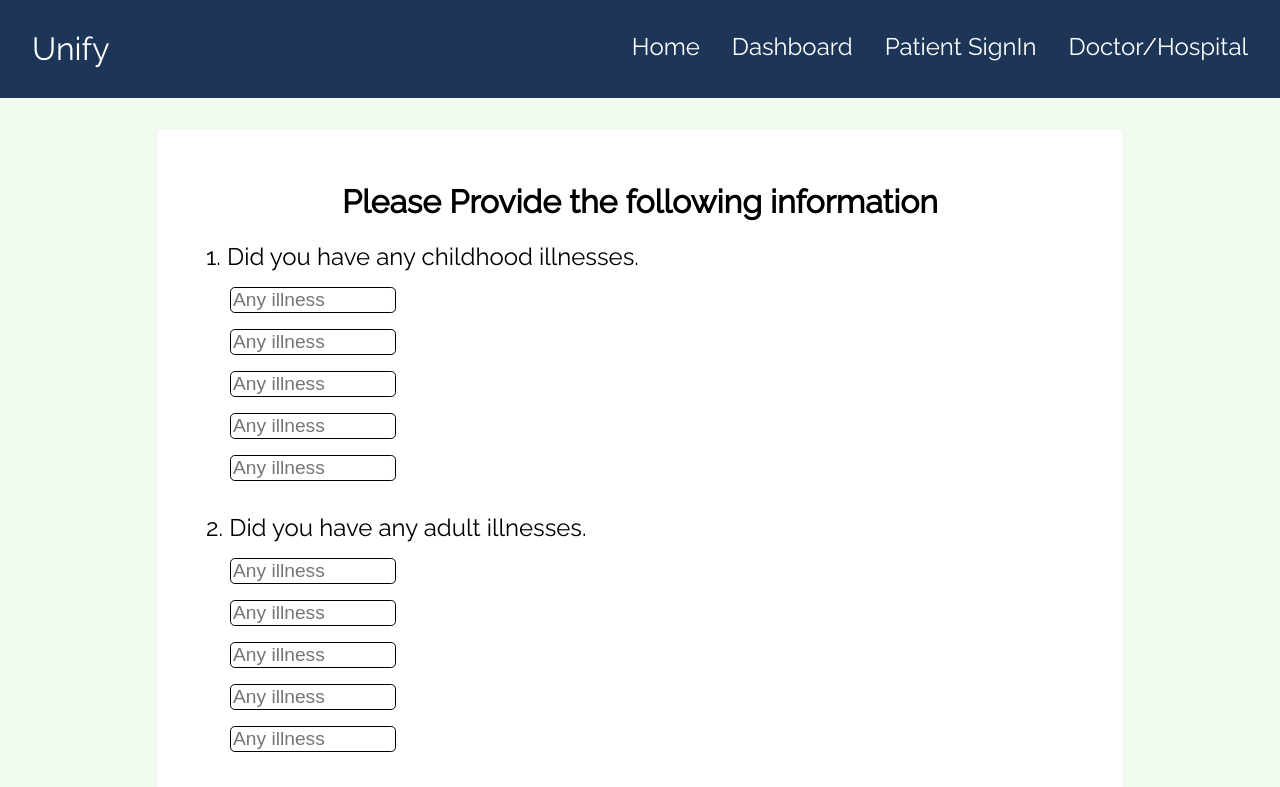
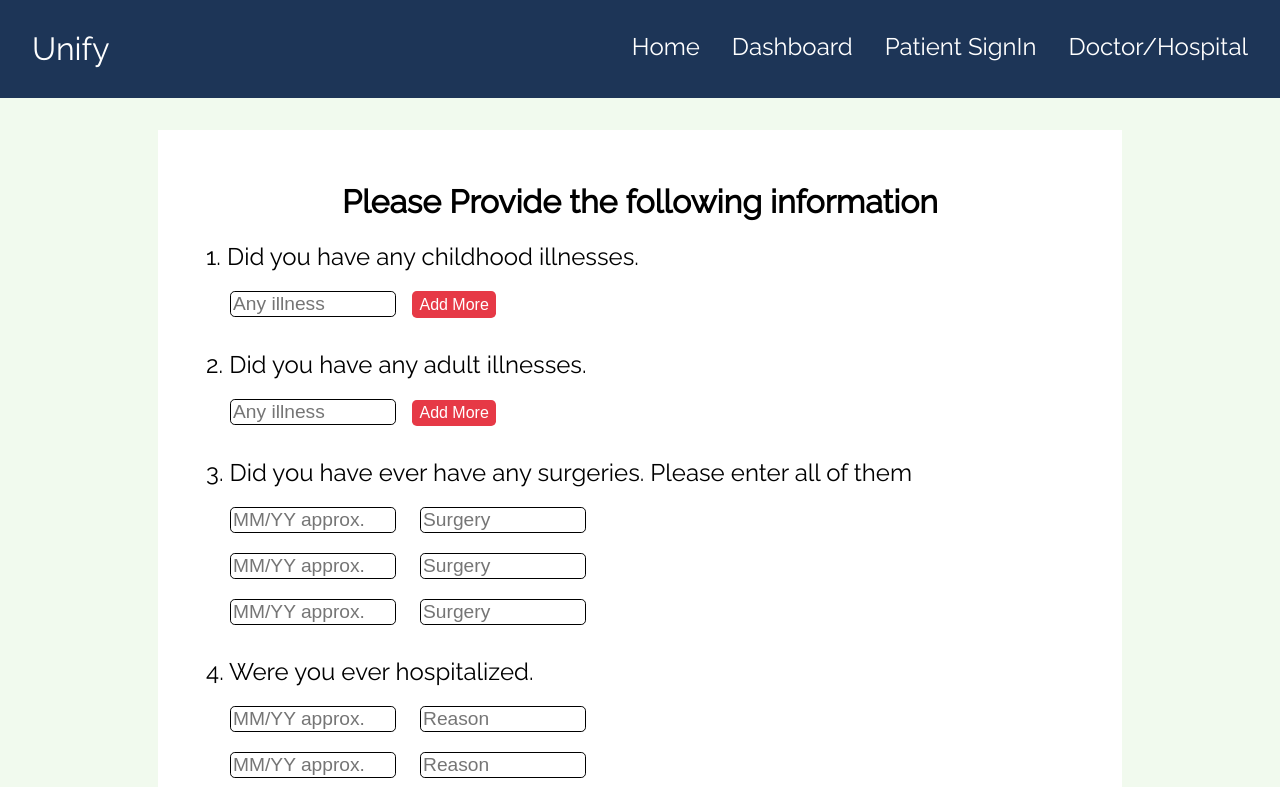
Before and after one commit to jothamardel/health-tech-fe, a React (Create React App) app: page /profile in a window 1280 px wide. Shown: the top 787 px of the page. Built offline with nearby package versions, Linux system fonts and the light colour scheme.

Commit message:
added functionality to add more fields and save them in state

```diff
--- a/src/components/CreateProfile/CreateProfile.jsx
+++ b/src/components/CreateProfile/CreateProfile.jsx
@@ -1,6 +1,9 @@
 import React, { useState } from "react";
 import "./CreateProfile.scss";
+import { handleAdd, handleRemove, handleUpdateProperty } from "../../utils";
 const FullHistory = () => {
+  const [childhoodIllness, setChildhoodIllness] = useState([{ illness: "" }]);
+ const [adultIllness, setAdultIllness] = useState([{illness:''}])
   return (
     <div className="profile">
       <div className="profile__card">
@@ -13,11 +16,47 @@ const FullHistory = () => {
               1. Did you have any childhood illnesses.
             </label>
             <div className="inputFields">
-              <input type="text" placeholder="Any illness" />
-              <input type="text" placeholder="Any illness" />
-              <input type="text" placeholder="Any illness" />
-              <input type="text" placeholder="Any illness" />
-              <input type="text" placeholder="Any illness" />
+              {childhoodIllness.map((a, i) => (
+                <span key={i}>
+                  <input
+                    type="text"
+                    name="illness"
+                    onChange={(e) =>
+                      handleUpdateProperty(
+                        e,
+                        i,
+                        childhoodIllness,
+                        setChildhoodIllness
+                      )
+                    }
+                    placeholder="Any illness"
+                  />
+                  {childhoodIllness.length !== 1 && (
+                    <button
+                      className="remove"
+                      onClick={() =>
+                        handleRemove(i, childhoodIllness, setChildhoodIllness)
+                      }
+                    >
+                      Remove
+                    </button>
+                  )}
+                  {childhoodIllness.length - 1 === i && (
+                    <button
+                      className="add"
+                      onClick={() =>
+                        handleAdd(
+                          childhoodIllness,
+                          setChildhoodIllness,
+                          "illness"
+                        )
+                      }
+                    >
+                      Add More
+                    </button>
+                  )}
+                </span>
+              ))}
             </div>
           </div>
           <div className="inputs">
@@ -25,11 +64,47 @@ const FullHistory = () => {
               2. Did you have any adult illnesses.
             </label>
             <div className="inputFields">
-              <input type="text" placeholder="Any illness" />
-              <input type="text" placeholder="Any illness" />
-              <input type="text" placeholder="Any illness" />
-              <input type="text" placeholder="Any illness" />
-              <input type="text" placeholder="Any illness" />
+              {adultIllness.map((a, i) => (
+                <span key={i}>
+                  <input
+                    type="text"
+                    name="illness"
+                    onChange={(e) =>
+                      handleUpdateProperty(
+                        e,
+                        i,
+                        adultIllness,
+                        setAdultIllness
+                      )
+                    }
+                    placeholder="Any illness"
+                  />
+                  {adultIllness.length !== 1 && (
+                    <button
+                      className="remove"
+                      onClick={() =>
+                        handleRemove(i, adultIllness, setAdultIllness)
+                      }
+                    >
+                      Remove
+                    </button>
+                  )}
+                  {adultIllness.length - 1 === i && (
+                    <button
+                      className="add"
+                      onClick={() =>
+                        handleAdd(
+                          adultIllness,
+                          setAdultIllness,
+                          "illness"
+                        )
+                      }
+                    >
+                      Add More
+                    </button>
+                  )}
+                </span>
+              ))}
             </div>
           </div>
           <div className="inputs">
--- a/src/components/CreateProfile/CreateProfile.scss
+++ b/src/components/CreateProfile/CreateProfile.scss
@@ -60,3 +60,18 @@
         border: 1px solid $light-red;
     }
 }
+.add,.remove{
+    border: 1px solid transparent;
+    background-color: $light-red;
+    color: $white;
+    margin-left: 1rem;
+    font-size: 1rem;
+    border-radius: .3rem;
+    padding: .2rem .4rem;
+    transition: all .3s;
+    &:hover{
+        background-color: $white;
+        color: $light-red;
+        border: 1px solid $light-red;
+    }
+}
--- /dev/null
+++ b/src/utils.js
@@ -0,0 +1,14 @@
+export function handleUpdateProperty(e, i,state,stateSetter) {
+  const { name, value } = e.target;
+  const list = [...state];
+  list[i][name] = value;
+  stateSetter(list);
+}
+export function handleRemove(i,state,stateSetter) {
+  const list = [...state];
+  list.splice(i, 1);
+  stateSetter(list);
+}
+export function handleAdd(state,stateSetter,property) {
+  stateSetter([...state, { property: "" }]);
+}
```
